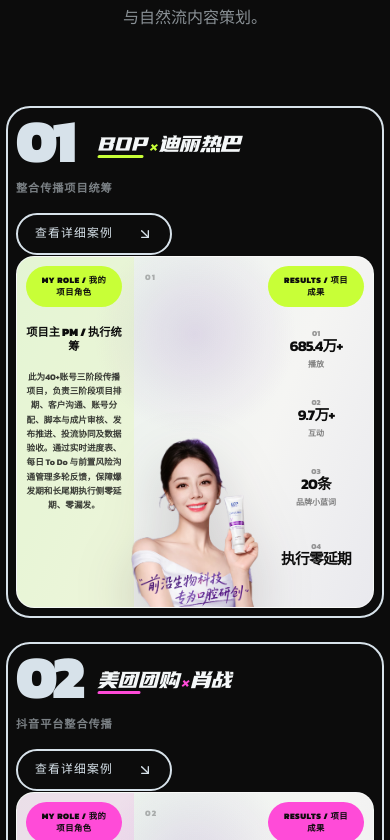
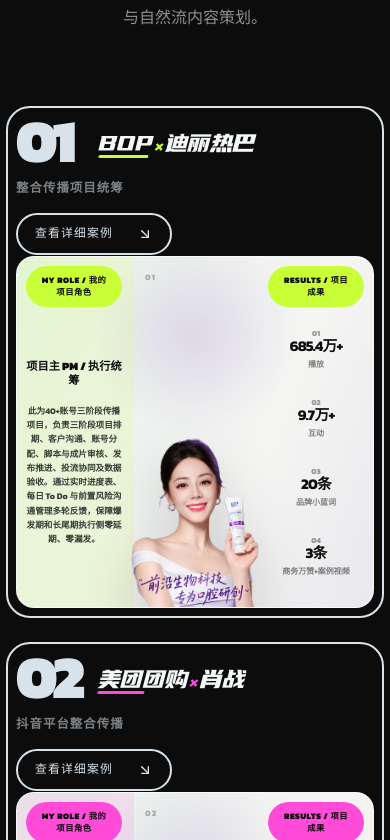
Before and after one commit to liaoq024-code/3D-website, a Next.js app: page / in a window 390 px wide. Shown: the part 5784-6624 px from the top of the page. Built offline with nearby package versions, Linux system fonts and the light colour scheme.

Commit message:
Align BOP project board to annotations

```diff
--- a/app/globals.css
+++ b/app/globals.css
@@ -991,7 +991,7 @@ main { overflow-x: clip; background: var(--black); }
 .project-category {
   justify-self: center;
   color: rgba(215, 226, 234, .55);
-  font-size: clamp(.86rem, 1.2cqw, 1.08rem);
+  font-size: clamp(1rem, 1.45cqw, 1.3rem);
   font-weight: 750;
   line-height: 1.35;
   letter-spacing: .08em;
@@ -1010,7 +1010,7 @@ main { overflow-x: clip; background: var(--black); }
   gap: .08em;
   color: #f4f7f8;
   font-family: "YouSheBiaoTiHei", "Arial Black", "PingFang SC", sans-serif;
-  font-size: clamp(2.3rem, 4.1vw, 4.6rem);
+  font-size: clamp(2.65rem, 4.7vw, 5.3rem);
   font-weight: 400;
   line-height: .9;
   letter-spacing: -.045em;
@@ -1116,7 +1116,6 @@ main { overflow-x: clip; background: var(--black); }
 }
 
 .project-role-panel h4 {
-  margin-top: clamp(34px, 4cqw, 54px);
   color: var(--black);
   font-size: clamp(1.2rem, 1.75cqw, 1.55rem);
   font-weight: 900;
@@ -1124,8 +1123,18 @@ main { overflow-x: clip; background: var(--black); }
   text-align: center;
 }
 
+.project-role-content {
+  flex: 1;
+  min-height: 0;
+  padding-block: clamp(24px, 3cqw, 40px);
+  display: flex;
+  flex-direction: column;
+  align-items: center;
+  justify-content: center;
+}
+
 .project-role-summary {
-  margin: clamp(28px, 3.2cqw, 42px) 0 auto;
+  margin-top: clamp(28px, 3.2cqw, 42px);
   color: rgba(12, 12, 12, .8);
   font-size: clamp(.94rem, 1.28cqw, 1.14rem);
   font-weight: 650;
@@ -1652,11 +1661,11 @@ main { overflow-x: clip; background: var(--black); }
   .project-category {
     grid-column: 1 / -1;
     justify-self: start;
-    font-size: .7rem;
+    font-size: .78rem;
     text-align: left;
   }
   .project-campaign-title {
-    font-size: clamp(1.45rem, 6vw, 2.25rem);
+    font-size: clamp(1.6rem, 6.4vw, 2.5rem);
   }
   .project-campaign-title::after { height: 3px; }
   .ghost-button { grid-column: 1/-1; width: fit-content; min-height: 42px; padding: 0 17px; }
@@ -1677,9 +1686,9 @@ main { overflow-x: clip; background: var(--black); }
     letter-spacing: .06em;
   }
   .project-role-panel h4 {
-    margin-top: 18px;
     font-size: clamp(.7rem, 2.1vw, .92rem);
   }
+  .project-role-content { padding-block: 14px; }
   .project-role-summary {
     margin-top: 16px;
     font-size: clamp(.54rem, 1.7vw, .74rem);
--- a/app/page.tsx
+++ b/app/page.tsx
@@ -107,7 +107,7 @@ const projects = [
     visualName: "BOP",
     image: "/bop-dilireba.png",
     role: ["项目主 PM / 执行统筹", "40+ 账号资源与方向分配", "三阶段排期、审核、发布与验收"],
-    metrics: ["685.4万+ 播放", "9.7万+ 互动", "20条 品牌小蓝词", "执行零延期"],
+    metrics: ["685.4万+ 播放", "9.7万+ 互动", "20条 品牌小蓝词", "3条 商务万赞+案例视频"],
     challenge:
       "将既定传播要求转化为账号、内容和时间安排，用实时进度表、每日 To Do 与前置风险沟通管理多轮反馈。",
     accent: "#c8ff37",
@@ -455,8 +455,10 @@ function ProjectCard({
         <div className="project-showcase" id={`story-${index + 1}`}>
           <section className="project-role-panel">
             <span>MY ROLE / 我的项目角色</span>
-            <h4>{roleTitle}</h4>
-            <p className="project-role-summary">{roleSummary}</p>
+            <div className="project-role-content">
+              <h4>{roleTitle}</h4>
+              <p className="project-role-summary">{roleSummary}</p>
+            </div>
           </section>
 
           <div className={`project-subject${project.image ? " has-image" : ""}`}>
```
Also changed, not shown: 1 other file (tests, documents, lock files or other folders).
